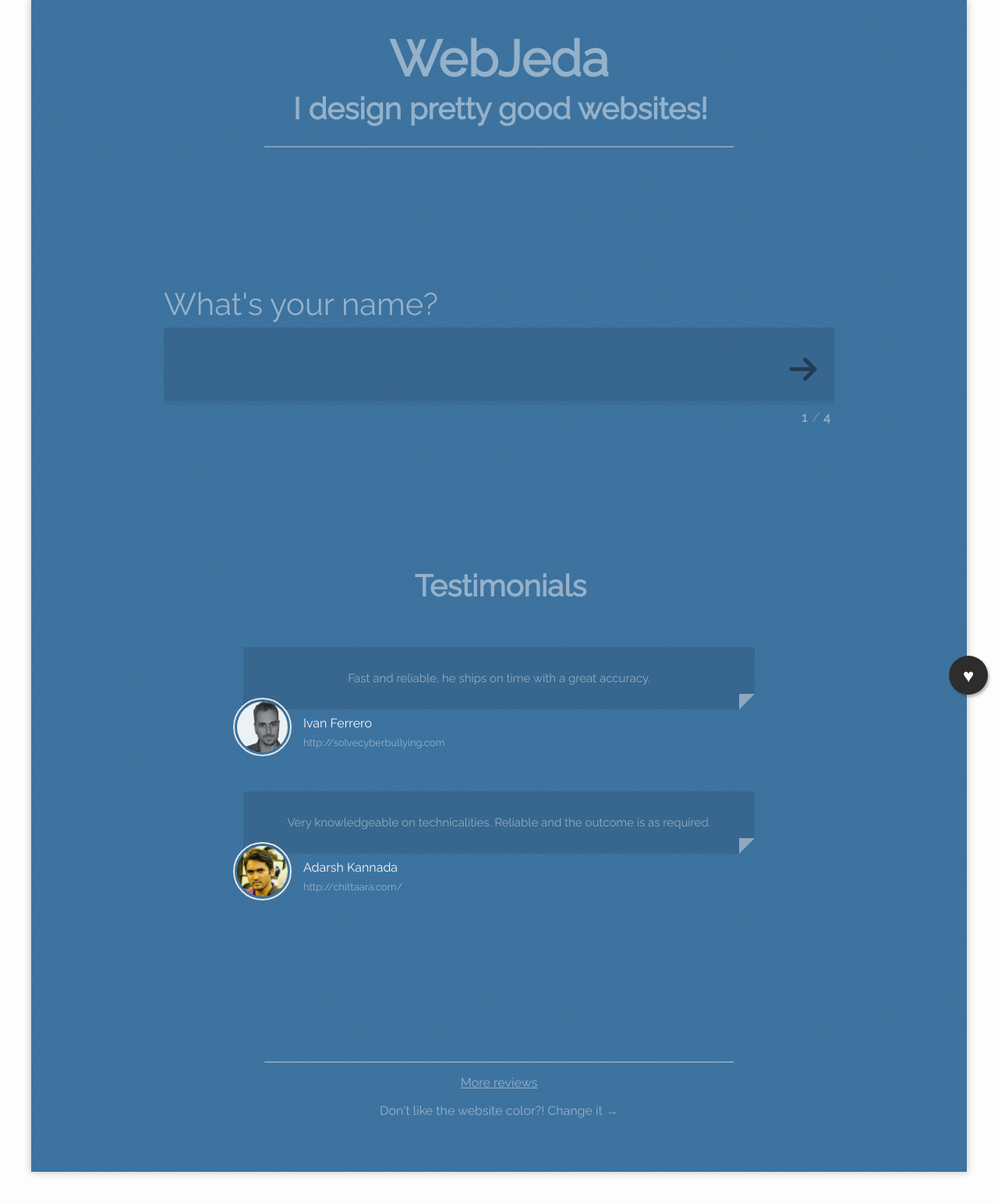
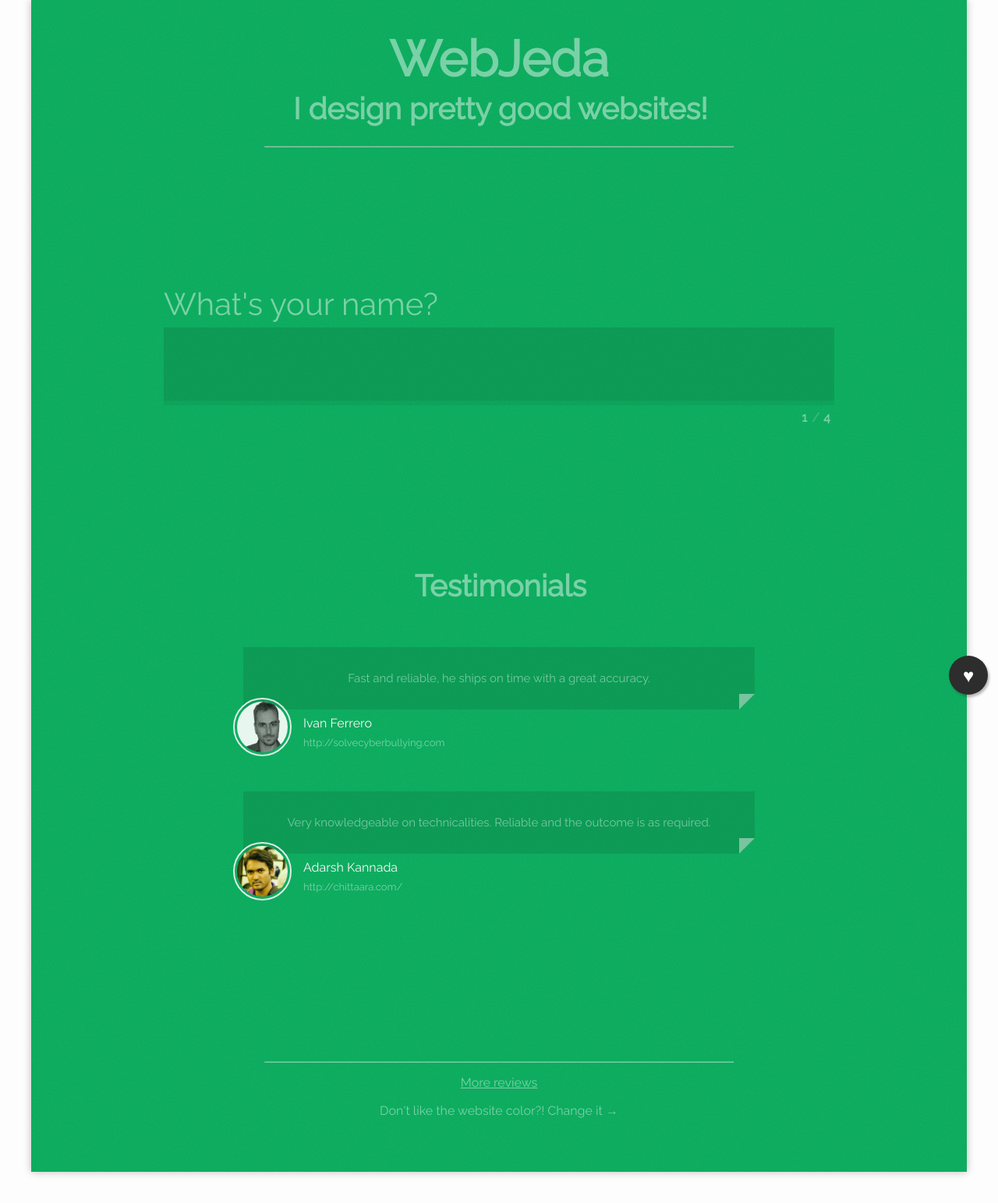
Before and after one commit to sharu725/sharu725.github.io, a Jekyll site: the page built from website.html, in a window 1280 px wide. Shown: the whole page at 78% size. Built offline with Jekyll 4.4.1, drawn with Linux system fonts in a browser that asks for light colours.

Commit message:
no message

```diff
--- a/css/style.scss
+++ b/css/style.scss
@@ -17,6 +17,7 @@ $spacing-unit:     30px;
 $text-color:       #111;
 $background-color: #fdfdfd;
 $brand-color:      rgb(64, 120, 166);
+$brand-color:      #0fb464;
 
 $grey-color:       #828282;
 $grey-color-light: lighten($grey-color, 40%);
```
